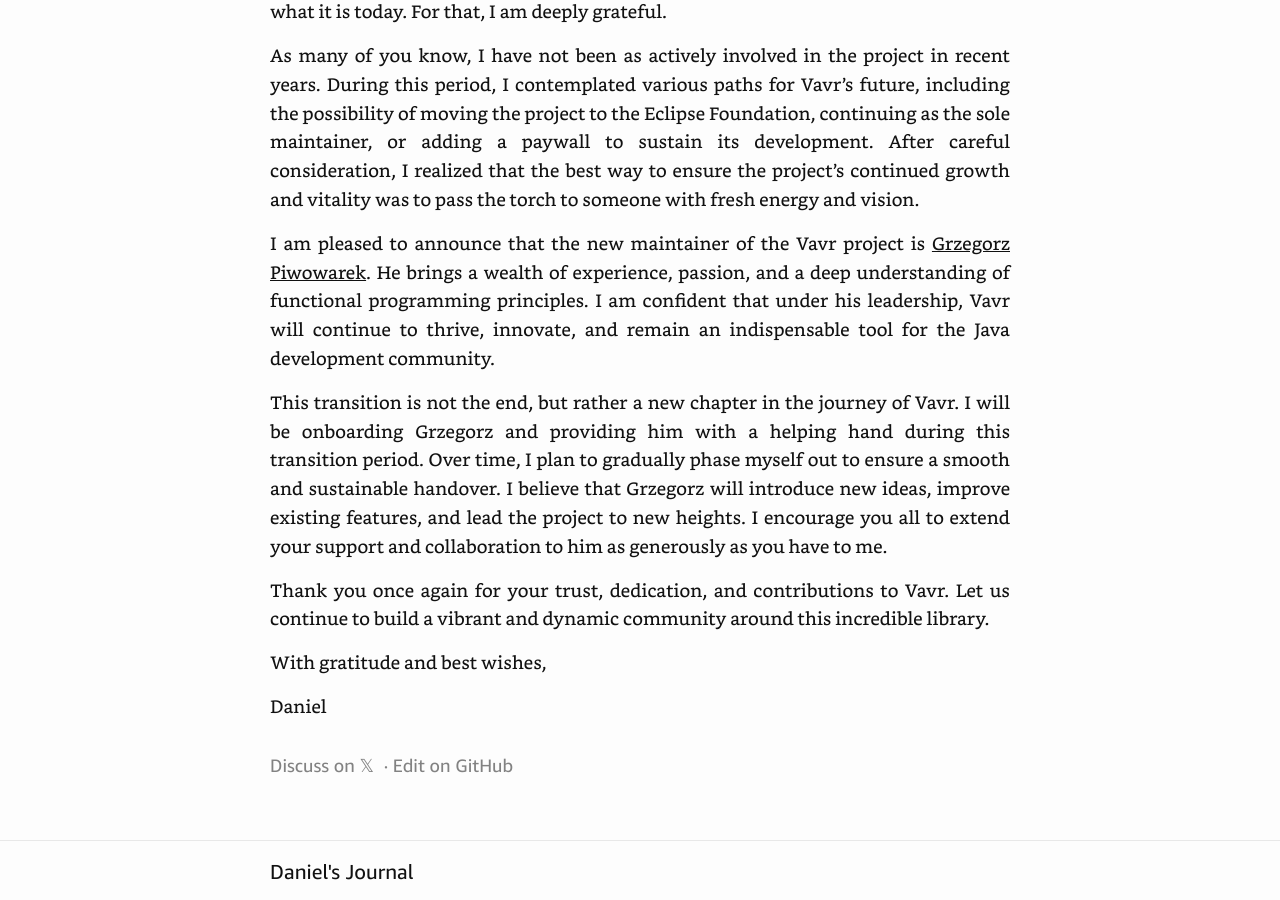
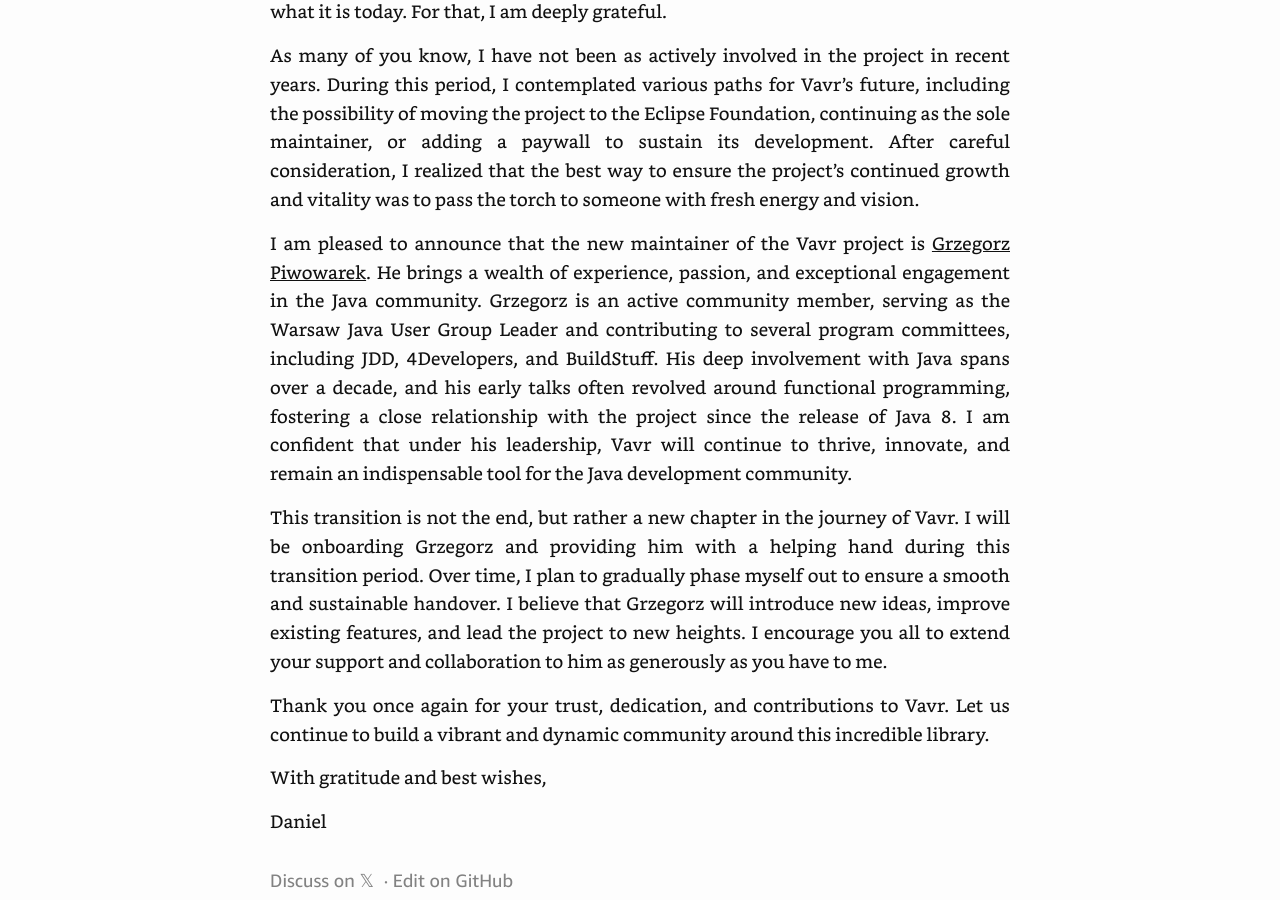
Before and after one commit to danieldietrich/journal, a Jekyll site: the page built from _posts/2024-07-21-passing-the-vavr-torch.md, in a window 1280 px wide and 900 px high, scrolled down 465 px. Built offline with Jekyll 4.4.1, drawn with Linux system fonts in a browser that asks for light colours.

Commit message:
Considered Greg's bio

```diff
--- a/_posts/2024-07-21-passing-the-vavr-torch.md
+++ b/_posts/2024-07-21-passing-the-vavr-torch.md
@@ -11,7 +11,7 @@
 
 As many of you know, I have not been as actively involved in the project in recent years. During this period, I contemplated various paths for Vavr's future, including the possibility of moving the project to the Eclipse Foundation, continuing as the sole maintainer, or adding a paywall to sustain its development. After careful consideration, I realized that the best way to ensure the project's continued growth and vitality was to pass the torch to someone with fresh energy and vision.
 
-I am pleased to announce that the new maintainer of the Vavr project is [Grzegorz Piwowarek](https://github.com/pivovarit). He brings a wealth of experience, passion, and a deep understanding of functional programming principles. I am confident that under his leadership, Vavr will continue to thrive, innovate, and remain an indispensable tool for the Java development community.
+I am pleased to announce that the new maintainer of the Vavr project is [Grzegorz Piwowarek](https://github.com/pivovarit). He brings a wealth of experience, passion, and exceptional engagement in the Java community. Grzegorz is an active community member, serving as the Warsaw Java User Group Leader and contributing to several program committees, including JDD, 4Developers, and BuildStuff. His deep involvement with Java spans over a decade, and his early talks often revolved around functional programming, fostering a close relationship with the project since the release of Java 8. I am confident that under his leadership, Vavr will continue to thrive, innovate, and remain an indispensable tool for the Java development community.
 
 This transition is not the end, but rather a new chapter in the journey of Vavr. I will be onboarding Grzegorz and providing him with a helping hand during this transition period. Over time, I plan to gradually phase myself out to ensure a smooth and sustainable handover. I believe that Grzegorz will introduce new ideas, improve existing features, and lead the project to new heights. I encourage you all to extend your support and collaboration to him as generously as you have to me.
 
```
